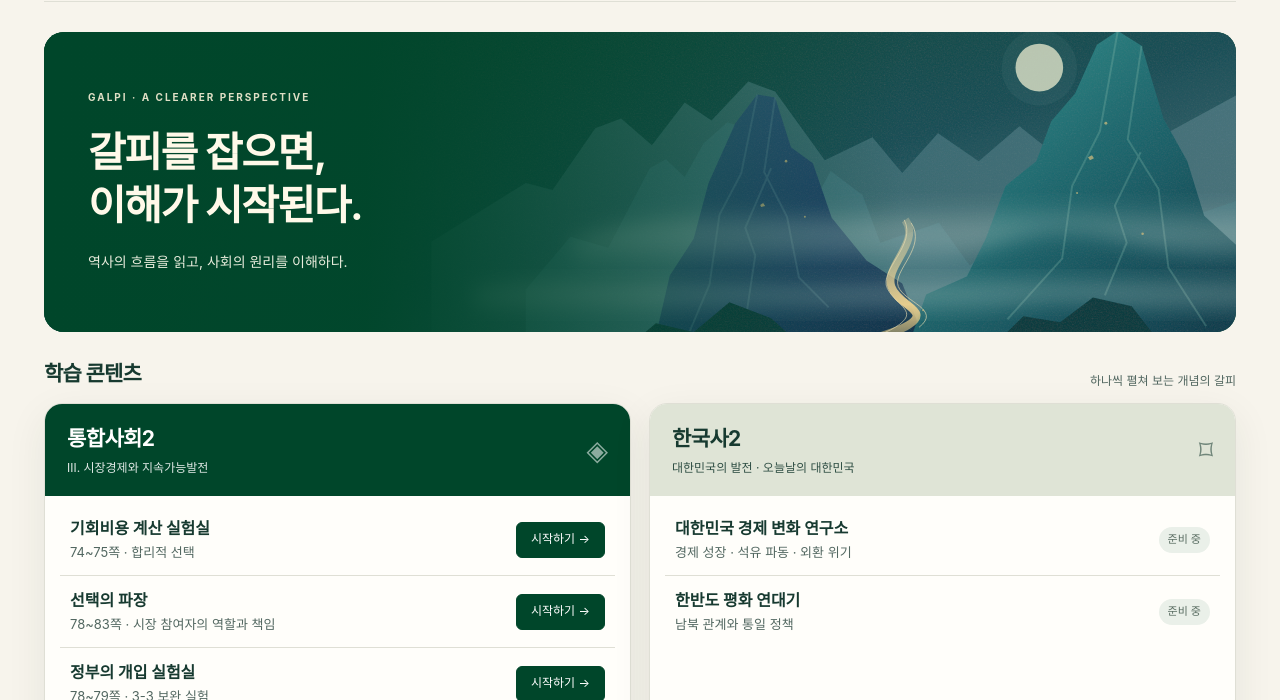
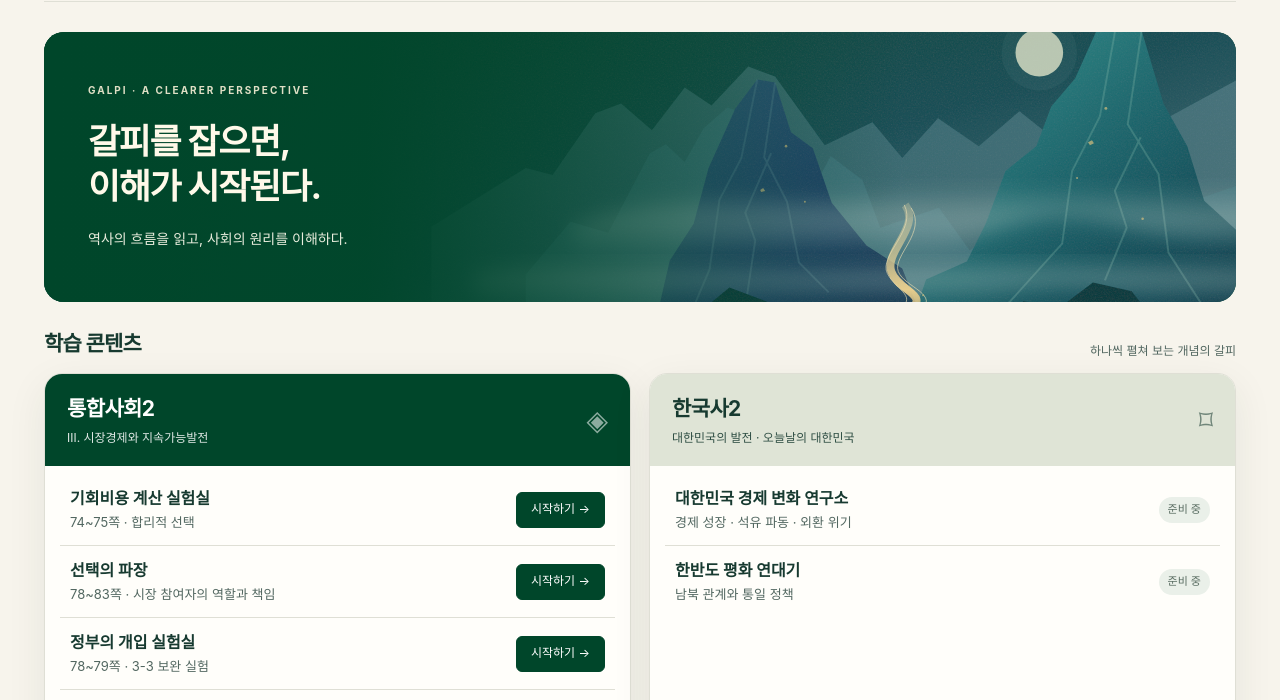
Before and after one commit to yujin0117/galpi, a plain HTML site: page index.html in a window 1280 px wide. Shown: the part 90-790 px from the top of the page. Drawn offline with Linux system fonts and the light colour scheme.

Commit message:
Reduce desktop home banner and headline by 15 percent

```diff
--- a/banner.css
+++ b/banner.css
@@ -12,3 +12,10 @@
 @media(max-width:650px){.home-section-head small{max-width:none;white-space:nowrap}.home-section-head{margin-bottom:14px}}
 /* Keep existing learning launch controls comfortable for touch. */
 .module-row button{min-height:44px}
+
+/* A slightly quieter home banner on MacBook and wider screens. */
+@media(min-width:1025px){
+  .brand-banner{min-height:270px}
+  .banner-copy{padding-top:30px;padding-bottom:30px}
+  .banner-copy h1{font-size:clamp(25.5px,2.72vw,37.4px)}
+}
```
